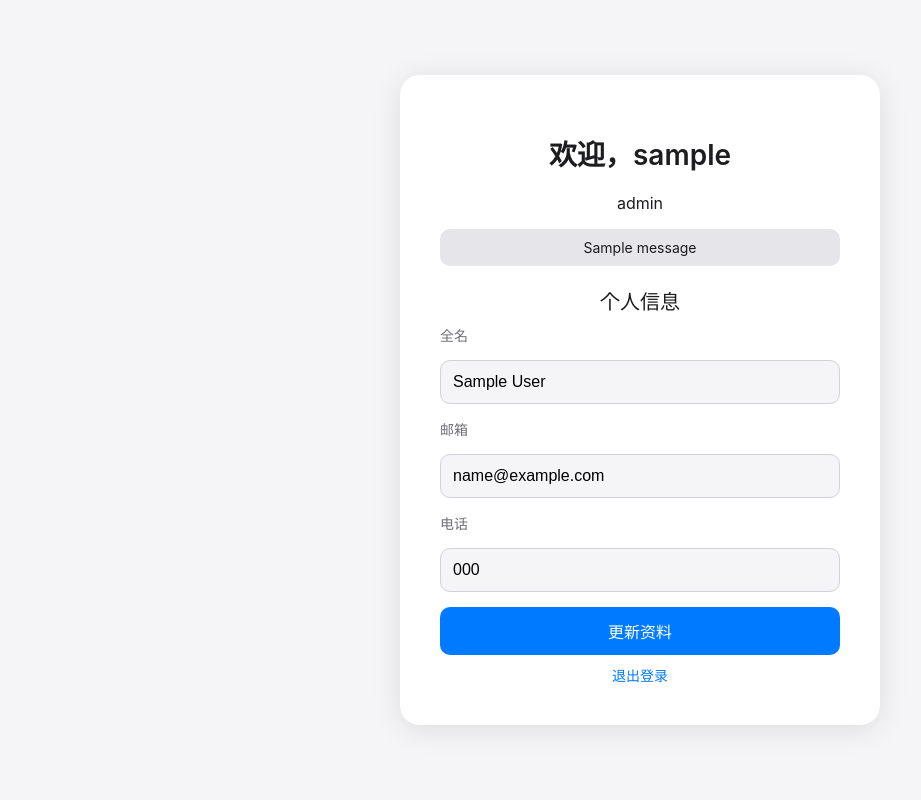
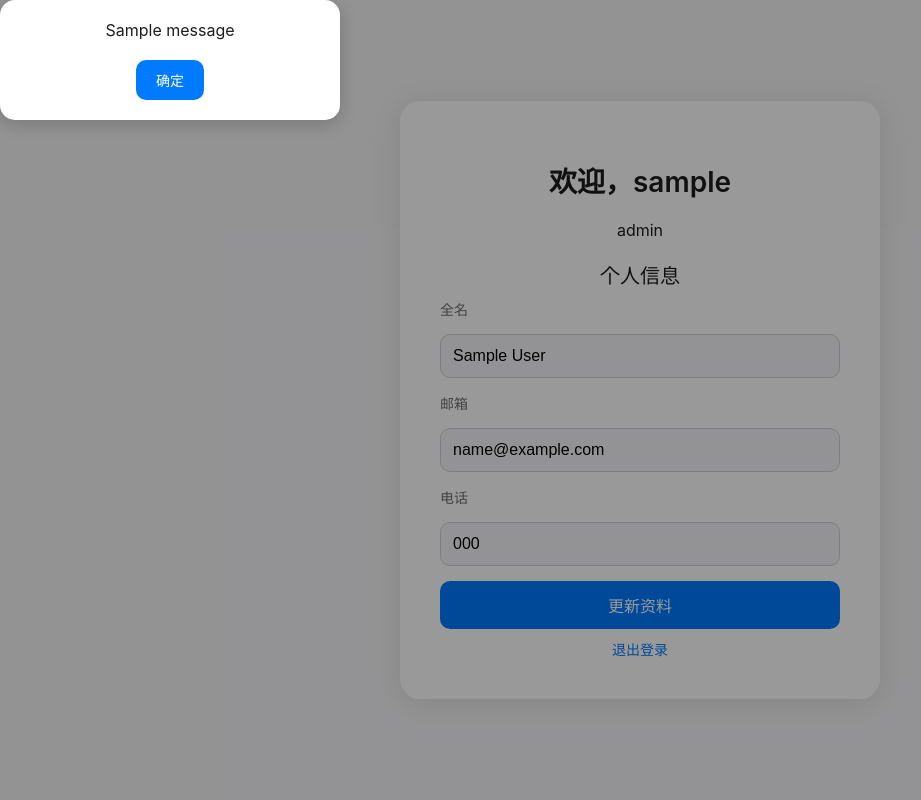
Before and after one commit to humbleman24/Abroad_Platform, a Flask app: page /profile in a window 1280 px wide. Shown: the whole page, without its empty margins (0-921 px from the left). Run offline with Flask 3, Linux system fonts and the light colour scheme; a user stored in the database is signed in; tables that the repository leaves empty hold one stand-in row (values such as "Sample post"); one stand-in notice (Sample message) is shown.

Commit message:
添加了查看已上传的个人简历的功能，以及删除功能，优化前端页面。

```diff
--- a/app/routes.py
+++ b/app/routes.py
@@ -61,21 +61,73 @@ def login():
 def profile():
     upload_form = UploadForm()
 
-    if current_user.is_student() and upload_form.validate_on_submit():
-        file = upload_form.file.data
-        if file and allowed_file(file.filename):
-            filename = secure_filename(f"{uuid.uuid4().hex}_{file.filename}")
-            file.save(os.path.join(Config.UPLOAD_FOLDER, filename))
+    print("进入 /profile 路由，方法:", request.method)
 
-            # 将文件信息保存到数据库
-            new_document = Document(filename=filename, category=upload_form.category.data, user_id=current_user.id)
-            db.session.add(new_document)
-            db.session.commit()
+    if request.method == 'POST':
+        print("收到 POST 请求，表单数据:", request.form, "文件:", request.files)
+        if current_user.is_student():
+            if upload_form.validate_on_submit():
+                print("表单验证通过")
+                file = upload_form.file.data
+                if file and allowed_file(file.filename):
+                    filename = secure_filename(file.filename)
+                    file_path = os.path.join(Config.UPLOAD_FOLDER, filename)
 
-            flash('文件上传成功！')
-            return redirect(url_for('routes.profile'))
-        else:
-            flash('不支持的文件类型。仅支持 PDF、DOC、DOCX。')
+                    print("检查文件路径:", file_path)
+                    if os.path.exists(file_path):
+                        flash('文件已存在，请更换文件名称后再上传。')
+                        return redirect(url_for('routes.profile'))
+
+                    file.save(file_path)
+                    new_doc = Document(filename=filename, category=upload_form.category.data, user_id=current_user.id)
+                    db.session.add(new_doc)
+                    db.session.commit()
+                    flash('文件上传成功！')
+                    return redirect(url_for('routes.profile'))
+                else:
+                    flash('不支持的文件类型。仅支持 PDF、DOC、DOCX。')
+                    return redirect(url_for('routes.profile'))
+            else:
+                print("表单验证失败，错误:", upload_form.errors)
+                flash('文件上传失败，请检查输入内容。')
+                return redirect(url_for('routes.profile'))
+
+    if request.method == 'POST' and 'full_name' in request.form:
+        print("更新个人信息")
+        current_user.full_name = request.form['full_name']
+        current_user.email = request.form['email']
+        current_user.phone = request.form['phone']
+        db.session.commit()
+        flash('个人信息更新成功！')
+        return redirect(url_for('routes.profile'))
+
+    documents = Document.query.filter_by(user_id=current_user.id).all() if current_user.is_student() else []
+    return render_template('profile.html', user=current_user, upload_form=upload_form, documents=documents)
+
+@bp.route('/delete/<filename>', methods=['GET'])
+@login_required
+def delete_file(filename):
+    if not current_user.is_student():
+        flash('只有学生可以删除自己的文件。')
+        return redirect(url_for('routes.profile'))
+
+    doc = Document.query.filter_by(filename=filename, user_id=current_user.id).first()
+    if not doc:
+        flash('文件不存在或无权限删除。')
+        return redirect(url_for('routes.profile'))
+
+    # 删除文件系统中的文件
+    file_path = os.path.join(Config.UPLOAD_FOLDER, filename)
+    if os.path.exists(file_path):
+        os.remove(file_path)
+
+    # 删除数据库记录
+    db.session.delete(doc)
+    db.session.commit()
+
+    flash('文件已成功删除！')
+    return redirect(url_for('routes.profile'))
+
 
     if request.method == 'POST' and 'full_name' in request.form:
         current_user.full_name = request.form['full_name']
@@ -83,11 +135,11 @@ def profile():
         current_user.phone = request.form['phone']
         db.session.commit()
         flash('个人信息更新成功！')
-
-
+        return redirect(url_for('routes.profile'))
 
     documents = Document.query.filter_by(user_id=current_user.id).all() if current_user.is_student() else []
     return render_template('profile.html', user=current_user, upload_form=upload_form, documents=documents)
+
 
 @bp.route('/appointment', methods=['GET', 'POST'])
 @login_required
@@ -113,6 +165,22 @@ def appointment():
     appointments = Appointment.query.filter_by(student_id=current_user.id).all()
     return render_template('appointment.html', form=form, appointments=appointments)
 
+@bp.route('/download/<filename>')
+@login_required
+def download_file(filename):
+    if not current_user.is_student():
+        flash('只有学生可以查看自己的文件。')
+        return redirect(url_for('routes.profile'))
+
+    # 确保文件属于当前用户
+    doc = Document.query.filter_by(filename=filename, user_id=current_user.id).first()
+    if not doc:
+        flash('文件不存在或无权限访问。')
+        return redirect(url_for('routes.profile'))
+
+    return send_from_directory(Config.UPLOAD_FOLDER, filename, as_attachment=False)
+
+
 @bp.route('/logout')
 @login_required
 def logout():
--- a/app/static/uploads/css/style.css
+++ b/app/static/css/style.css
@@ -125,3 +125,62 @@ li {
     color: #1d1d1f;
     margin-bottom: 20px;
 }
+
+/* 模态框样式 */
+.modal {
+    display: none;
+    position: fixed;
+    top: 0;
+    left: 0;
+    width: 100%;
+    height: 100%;
+    background: rgba(0, 0, 0, 0.4);
+    justify-content: center;
+    align-items: center;
+}
+
+.modal-content {
+    background: #ffffff;
+    padding: 20px;
+    border-radius: 15px;
+    box-shadow: 0 4px 20px rgba(0, 0, 0, 0.2);
+    text-align: center;
+    max-width: 300px;
+    width: 100%;
+}
+
+.modal-content p {
+    font-size: 16px;
+    color: #1d1d1f;
+    margin: 0 0 20px;
+}
+
+.modal-content button {
+    padding: 10px 20px;
+    background-color: #007aff;
+    color: #ffffff;
+    border: none;
+    border-radius: 10px;
+    font-size: 14px;
+    cursor: pointer;
+    transition: background-color 0.3s ease;
+}
+
+.modal-content button:hover {
+    background-color: #005bb5;
+}
+.delete-btn {
+    margin-left: 10px;
+    padding: 5px 10px;
+    background-color: #ff3b30;
+    color: #ffffff;
+    border: none;
+    border-radius: 5px;
+    font-size: 12px;
+    cursor: pointer;
+    transition: background-color 0.3s ease;
+}
+
+.delete-btn:hover {
+    background-color: #d32f2f;
+}
--- a/app/templates/profile.html
+++ b/app/templates/profile.html
@@ -8,16 +8,23 @@
     <div class="container">
         <h1>欢迎，{{ user.username }}</h1>
         <p>{{ user.role }}</p>
+
+        <!-- 消息提示模态框 -->
         {% with messages = get_flashed_messages() %}
             {% if messages %}
-                {% for message in messages %}
-                    <div class="flash-message">{{ message }}</div>
-                {% endfor %}
+                <div class="modal" id="flashModal" style="display: block;">
+                    <div class="modal-content">
+                        {% for message in messages %}
+                            <p>{{ message }}</p>
+                        {% endfor %}
+                        <button onclick="closeModal()">确定</button>
+                    </div>
+                </div>
             {% endif %}
         {% endwith %}
 
         <h2>个人信息</h2>
-        <form method="POST">
+        <form method="POST" action="{{ url_for('routes.profile') }}">
             <label>全名</label>
             <input type="text" name="full_name" value="{{ user.full_name or '' }}">
             <label>邮箱</label>
@@ -29,7 +36,7 @@
 
         {% if user.is_student() %}
         <h2>上传文件</h2>
-        <form method="POST" enctype="multipart/form-data">
+        <form method="POST" action="{{ url_for('routes.profile') }}" enctype="multipart/form-data">
             {{ upload_form.hidden_tag() }}
             <label>文件</label>
             {{ upload_form.file }}
@@ -41,7 +48,12 @@
         <h3>已上传文件</h3>
         <ul>
             {% for doc in documents %}
-                <li>{{ doc.category }}: {{ doc.filename }}</li>
+                <li>
+                    <a href="{{ url_for('routes.download_file', filename=doc.filename) }}" target="_blank">
+                        {{ doc.category }}: {{ doc.filename }}
+                    </a>
+                    <button class="delete-btn" onclick="showDeleteModal('{{ doc.filename }}')">删除</button>
+                </li>
             {% endfor %}
         </ul>
         <a href="{{ url_for('routes.appointment') }}">预约老师</a>
@@ -49,5 +61,39 @@
 
         <a href="{{ url_for('routes.logout') }}">退出登录</a>
     </div>
+
+    <!-- 删除确认模态框 -->
+    <div class="modal" id="deleteModal" style="display: none;">
+        <div class="modal-content">
+            <p id="deleteMessage">是否确认删除该文件？</p>
+            <button onclick="confirmDelete()">是</button>
+            <button onclick="closeDeleteModal()">否</button>
+        </div>
+    </div>
+
+    <script>
+        let fileToDelete = null;
+
+        function closeModal() {
+            document.getElementById('flashModal').style.display = 'none';
+        }
+
+        function showDeleteModal(filename) {
+            fileToDelete = filename;
+            document.getElementById('deleteMessage').textContent = `是否确认删除文件：${filename}？`;
+            document.getElementById('deleteModal').style.display = 'block';
+        }
+
+        function closeDeleteModal() {
+            document.getElementById('deleteModal').style.display = 'none';
+            fileToDelete = null;
+        }
+
+        function confirmDelete() {
+            if (fileToDelete) {
+                window.location.href = `/delete/${fileToDelete}`;
+            }
+        }
+    </script>
 </body>
 </html>
```
Also changed, not shown: 2 other files.
